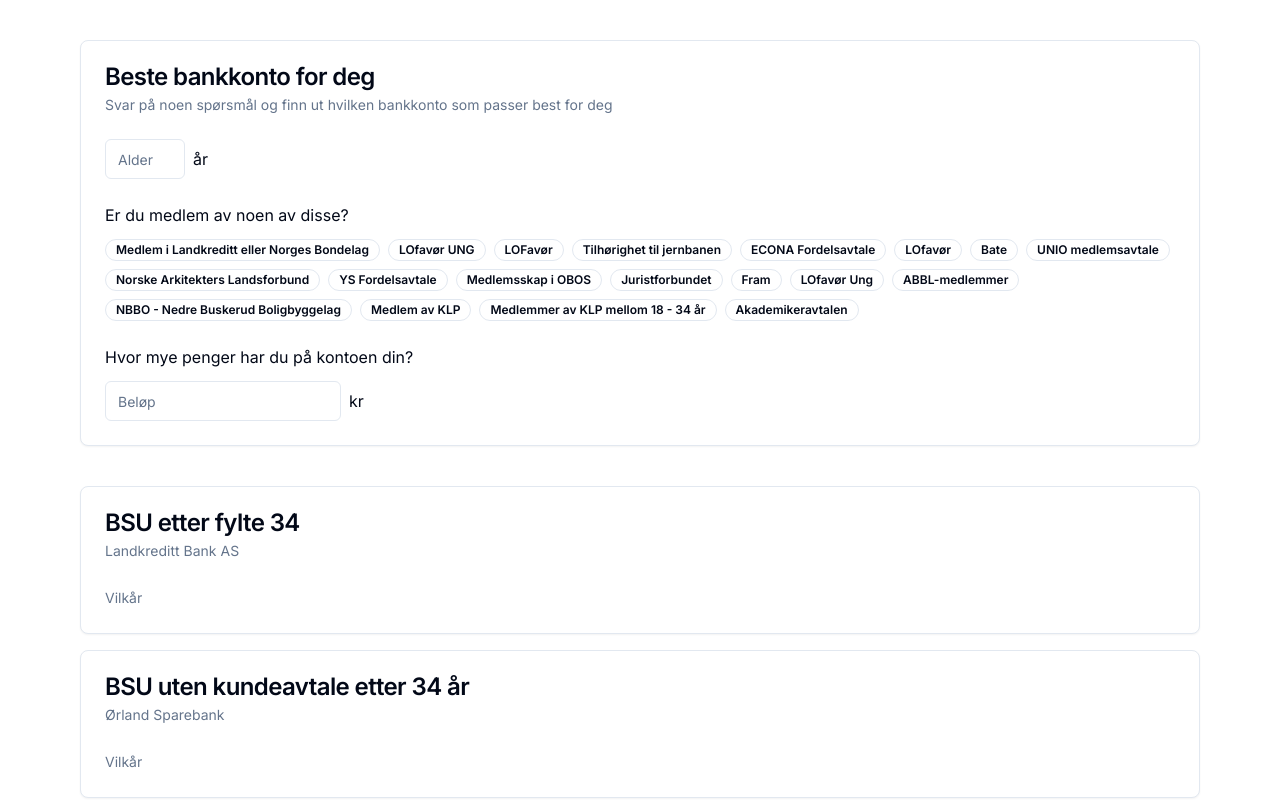
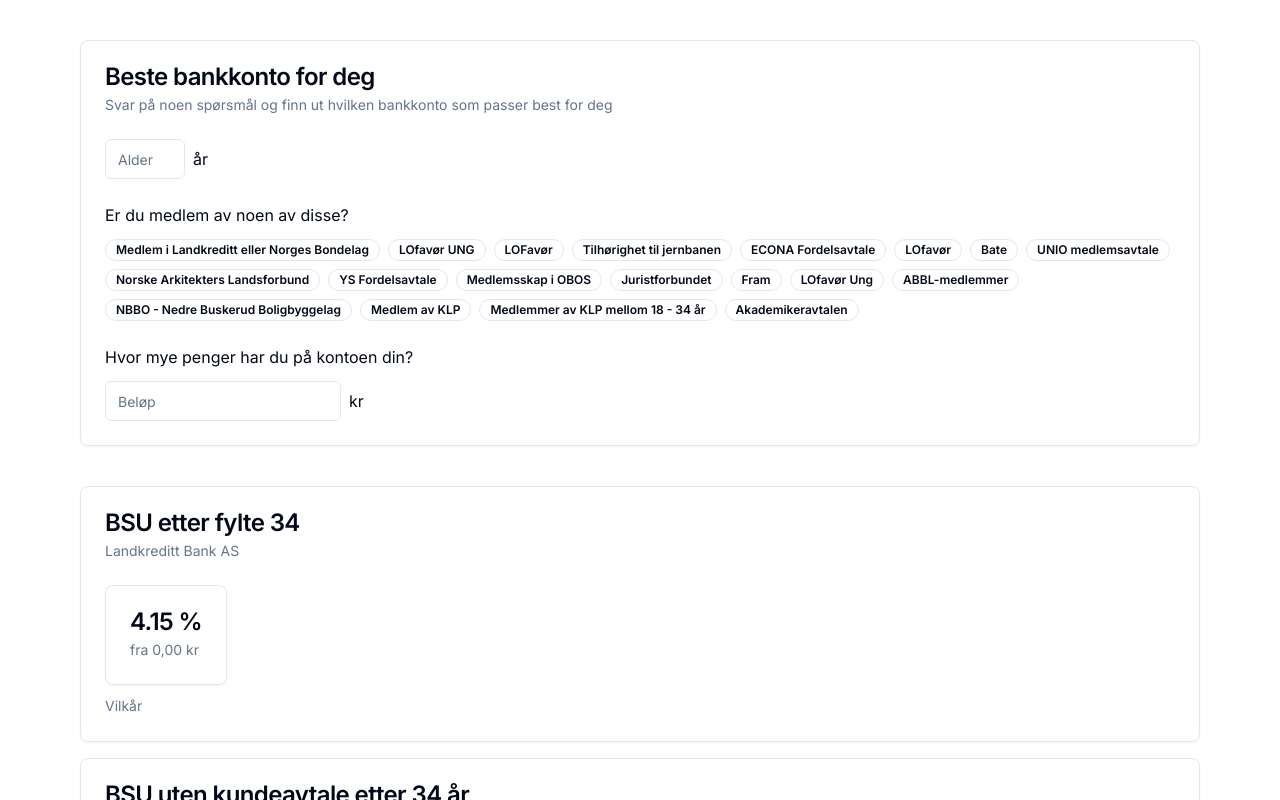
Before and after one commit to filipjaj/Bank-Accounts, a Next.js app: page / in a window 1280 px wide. Shown: the top 800 px of the page. Built offline with nearby package versions, Linux system fonts and the light colour scheme.

Commit message:
Adding formatting to money

```diff
--- a/src/components/BankAccountCard.tsx
+++ b/src/components/BankAccountCard.tsx
@@ -1,4 +1,5 @@
 import { FormattedBankData } from "@/lib/formatting/dataFormatting";
+import formatMoney from "@/lib/formatting/fomrmatMoney";
 import { Badge } from "./ui/badge";
 import {
   Card,
@@ -25,7 +26,19 @@
         <CardDescription>{bankAccount.bankName}</CardDescription>
       </CardHeader>
       <CardContent>
-        <div>
+        <div className=" flex gap-4">
+          {bankAccount.interestRate?.map((interestRate, i) => (
+            <Card key={`${interestRate}-${i}`}>
+              <CardHeader>
+                <CardTitle>{interestRate.interest} %</CardTitle>
+                <CardDescription>
+                  fra {formatMoney(interestRate.interestAmountLimit)}
+                </CardDescription>
+              </CardHeader>
+            </Card>
+          ))}
+        </div>
+        <div className="my-2">
           {bankAccount.membership?.map((membership) => (
             <Badge key={membership} className="mr-1">
               {membership}
--- a/src/components/Filters.tsx
+++ b/src/components/Filters.tsx
@@ -1,6 +1,7 @@
 "use client";
 import useAge from "@/hooks/useAge";
 import useMoney from "@/hooks/useMoney";
+import useSavingYears from "@/hooks/useSavingYears";
 import MemberShipFilter from "./MemberShipFilter";
 import {
   Card,
@@ -10,10 +11,12 @@
   CardTitle,
 } from "./ui/card";
 import { Input } from "./ui/input";
+import { Slider } from "./ui/slider";
 
 const Filters = () => {
   const { age, handleAgeChange } = useAge();
   const { money, handleMoneyChange } = useMoney();
+  const { savingYears, setSavingYears } = useSavingYears();
   return (
     <div className="mx-20 flex gap-4 flex-col my-10">
       <Card>
@@ -51,6 +54,20 @@
               <p>kr</p>
             </div>
           </div>
+
+          {!!money && (
+            <div className=" mt-6 flex flex-col gap-3">
+              <p> Hvor lenge har du tenkt å spare?</p>
+              <div className=" flex items-center gap-2 w-60">
+                <Slider
+                  value={savingYears}
+                  onValueChange={setSavingYears}
+                  max={50}
+                />
+                <p>{savingYears} år</p>
+              </div>
+            </div>
+          )}
         </CardContent>
       </Card>
     </div>
--- a/src/hooks/useFilterStore.ts
+++ b/src/hooks/useFilterStore.ts
@@ -3,11 +3,6 @@
 import { z } from "zod";
 
 import { create } from "zustand";
-
-type CustomFilterType = {
-  rente: number;
-  sum: number;
-};
 
 type FilterType = z.infer<typeof IncomingFiltersSchema>;
 
--- /dev/null
+++ b/src/hooks/useSavingYears.ts
@@ -0,0 +1,13 @@
+"use client";
+import { create } from "zustand";
+
+type SavingYearsType = {
+  savingYears: number[];
+  setSavingYears: (savingYears: number[]) => void;
+};
+const useSavingYears = create<SavingYearsType>((set) => ({
+  savingYears: [0],
+  setSavingYears: (savingYears: number[]) => set({ savingYears: savingYears }),
+}));
+
+export default useSavingYears;
--- /dev/null
+++ b/src/lib/formatting/fomrmatMoney.ts
@@ -0,0 +1,8 @@
+const formatMoney = (amount: number | string) => {
+  if (typeof amount !== "number") return "";
+  const options1 = { style: "currency", currency: "NOK" };
+  const numberFormat1 = new Intl.NumberFormat("nb-No", options1);
+  return numberFormat1.format(amount);
+};
+
+export default formatMoney;
```
